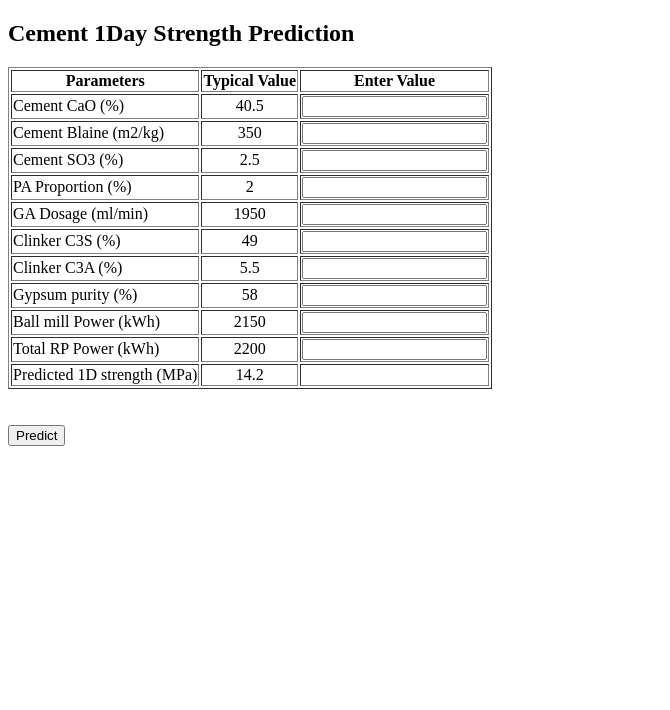
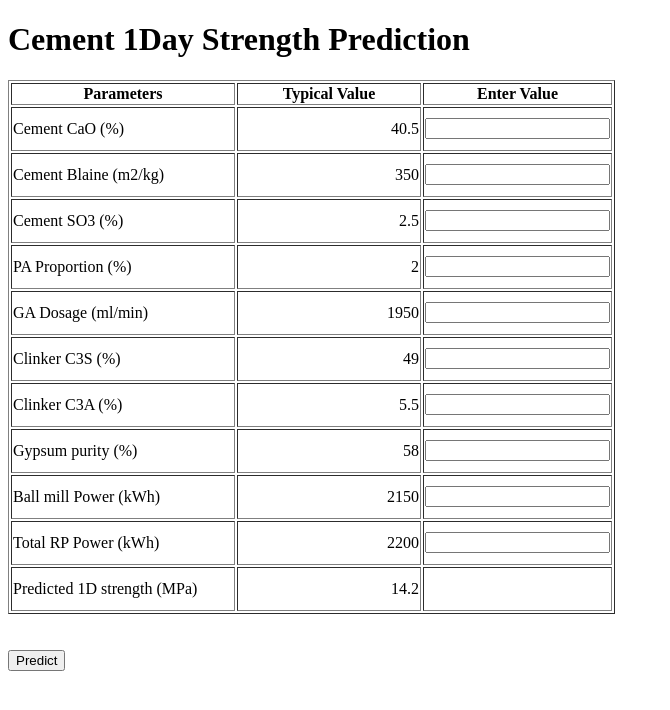
Before and after one commit to meenuchhabra294/cstrength, a Flask app: page / in a window 1280 px wide. Shown: the top 710 px of the page, without its empty margins (0-670 px from the left). Run offline with Flask 2, Linux system fonts and the light colour scheme.

Commit message:
Add files via upload

```diff
--- a/templates/index.html
+++ b/templates/index.html
@@ -8,73 +8,72 @@
 
 	<body>
 	<div class="login">
-	<h2>Cement 1Day Strength Prediction</h2>
+	<h1>Cement 1Day Strength Prediction</h1>
 
 	<!-- Main Input For Receiving Query to our ML -->
 	<form action="{{ url_for('predict')}}"method="post">
 <table border="1">
 
-
-	<tr>
-	    <th>Parameters</th>
-	    <th>Typical Value</th>
+	<tr >
+	    <th width="220">Parameters</th>
+	    <th width="180">Typical Value</th>
 	    <th>Enter Value</th>
   	</tr>
   	<tr>
-	    <td><label for="Cement_CaO">Cement CaO (%)</label></td>
-	    <td style="text-align:center">40.5</td>
-	    <td><input type="text" name="Cement_CaO"  required="required" /><br /></td>
+	    <td height="40"><label for="Cement_CaO">Cement CaO (%)</label></td>
+	    <td style="text-align:right" >40.5</td>
+	    <td><input type="text"  style="text-align:right;" name="Cement_CaO"  required="required" /><br /></td>
   </tr>
   	<tr>
-	    <td><label for="C_Blaine">Cement Blaine (m2/kg)</label></td>
-	    <td style="text-align:center">350</td>
-	    <td><input type="text" name="C_Blaine" required="required" /><br /></td>
+	    <td height="40"><label for="C_Blaine">Cement Blaine (m2/kg)</label></td>
+	    <td style="text-align:right" >350</td>
+	    <td><input type="text"  style="text-align:right;" name="C_Blaine" required="required" /><br /></td>
   </tr>
    	<tr>
- 	    <td><label for="Cement_So3_x">Cement SO3 (%)</label></td>
- 	    <td style="text-align:center">2.5</td>
- 	    <td><input type="text" name="Cement_So3_x"  required="required" /><br /></td>
+ 	    <td height="40"><label for="Cement_So3_x">Cement SO3 (%)</label></td>
+ 	    <td style="text-align:right" >2.5</td>
+ 	    <td><input type="text"  style="text-align:right;" name="Cement_So3_x"  required="required" /><br /></td>
   </tr>
     	<tr>
-  	    <td><label for="PA_prop">PA Proportion (%)</label></td>
-  	    <td style="text-align:center">2</td>
-  	    <td><input type="text" name="PA_prop"  required="required" /><br /></td>
+  	    <td height="40"><label for="PA_prop">PA Proportion (%)</label></td>
+  	    <td style="text-align:right" >2</td>
+  	    <td><input type="text"  style="text-align:right;" name="PA_prop"  required="required" /><br /></td>
   </tr>
     	<tr>
-  	    <td><label for="GA_Dosage_x">GA Dosage (ml/min)</label></td>
-  	    <td style="text-align:center">1950</td>
-  	    <td><input type="text" name="GA_Dosage_x"  required="required" /><br /></td>
+  	    <td height="40"><label for="GA_Dosage_x">GA Dosage (ml/min)</label></td>
+  	    <td style="text-align:right" >1950</td>
+  	    <td><input type="text"  style="text-align:right;" name="GA_Dosage_x"  required="required" /><br /></td>
   </tr>
     	<tr>
-  	    <td><label for="Cl_C3s">Clinker C3S (%)</label></td>
-  	    <td style="text-align:center">49</td>
-  	    <td><input type="text" name="Cl_C3s"  required="required" /><br /></td>
+  	    <td height="40"><label for="Cl_C3s">Clinker C3S (%)</label></td>
+  	    <td style="text-align:right" >49</td>
+  	    <td><input type="text"  style="text-align:right;" name="Cl_C3s"  required="required" /><br /></td>
   </tr>
     	<tr>
-  	    <td><label for="Cl_C3A_x">Clinker C3A (%)</label></td>
-  	    <td style="text-align:center">5.5</td>
-  	    <td><input type="text" name="Cl_C3A_x"  required="required" /><br /></td>
+  	    <td height="40"><label for="Cl_C3A_x">Clinker C3A (%)</label></td>
+  	    <td style="text-align:right" >5.5</td>
+  	    <td><input type="text"  style="text-align:right;" name="Cl_C3A_x"  required="required" /><br /></td>
   </tr>
     	<tr>
-  	    <td><label for="Gypsum_Purity">Gypsum purity (%)</label></td>
-  	    <td style="text-align:center">58</td>
-  	    <td><input type="text" name="Gypsum_Purity" required="required" /><br /></td>
+  	    <td height="40"><label for="Gypsum_Purity">Gypsum purity (%)</label></td>
+  	    <td style="text-align:right" >58</td>
+  	    <td><input type="text"  style="text-align:right;" name="Gypsum_Purity" required="required" /><br /></td>
   </tr>
 
     	<tr>
-  	    <td><label for="BM">Ball mill Power (kWh)</label></td>
-  	    <td style="text-align:center">2150</td>
-  	    <td style="text-align:center"><input type="text" name="BM" required="required" /><br /></td>
+  	    <td height="40"><label for="BM">Ball mill Power (kWh)</label></td>
+  	    <td style="text-align:right" >2150</td>
+  	    <td style="text-align:center"><input type="text"  style="text-align:right;" name="BM" required="required" /><br /></td>
   </tr>
       	<tr>
-    	    <td><label for="RP_Power">Total RP Power (kWh)</label></td>
-    	    <td style="text-align:center">2200</td>
-    	    <td><input type="text" name="RP_Power" required="required" /><br /></td>
+    	    <td height="40"><label for="RP_Power">Total RP Power (kWh)</label></td>
+    	    <td style="text-align:right" >2200</td>
+    	    <td><input type="text"  style="text-align:right;" name="RP_Power" required="required" /><br /></td>
   </tr>
 	<tr>
-	    	<td><label>Predicted 1D strength (MPa)</label></td>
-	    	<td style="text-align:center">14.2</td>
-	    	<td>{{ prediction_text }}<br /></td>
+	    	<td height="40"><label>Predicted 1D strength (MPa)</label></td>
+	    	<td style="text-align:right" >14.2</td>
+	    	<td  style="text-align:right">{{ prediction_text }}<br /></td>
   </tr>
 	</table>
 	<br>
```
